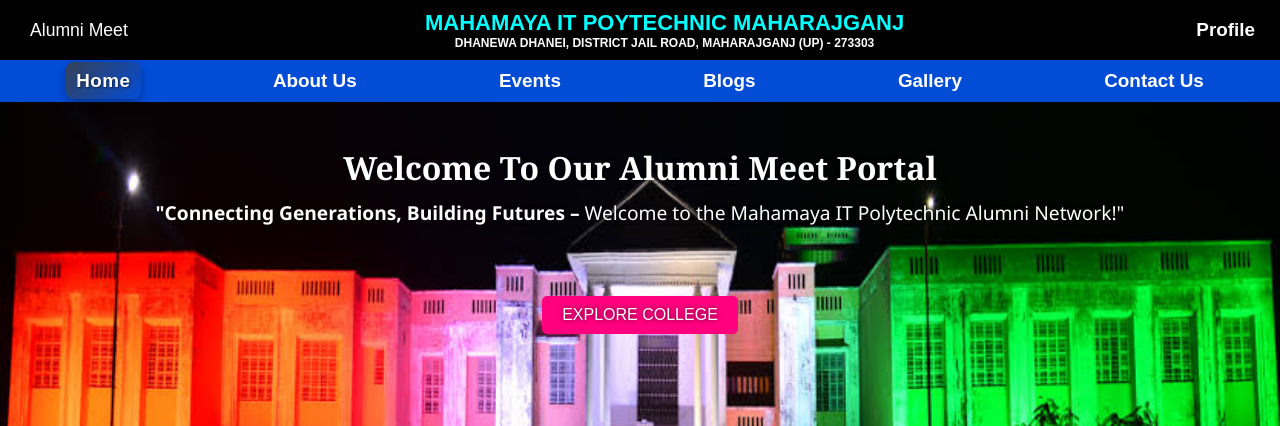
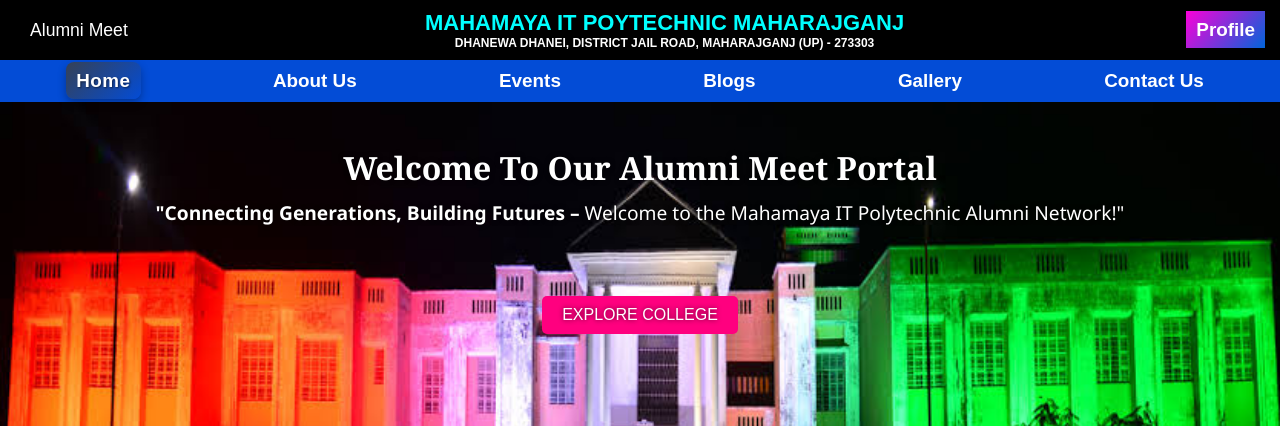
Before and after one commit to webdevavi96/Alumni_Meat, a Django app: page / in a window 1280 px wide. Shown: the top 426 px of the page. Run offline with Django 5.2, Linux system fonts and the light colour scheme.

Commit message:
update main.css

```diff
--- a/MyAlumni/static/css/main.css
+++ b/MyAlumni/static/css/main.css
@@ -77,6 +77,10 @@ font-style: normal;
  font-size: 1.18rem;
  transition: all .2s ease-in-out;
  cursor: pointer;
+}
+
+#userProfile{
+  background: linear-gradient(130deg, #FB00D9, #0065D9);
 }
 
 .nav-link:hover,
```
